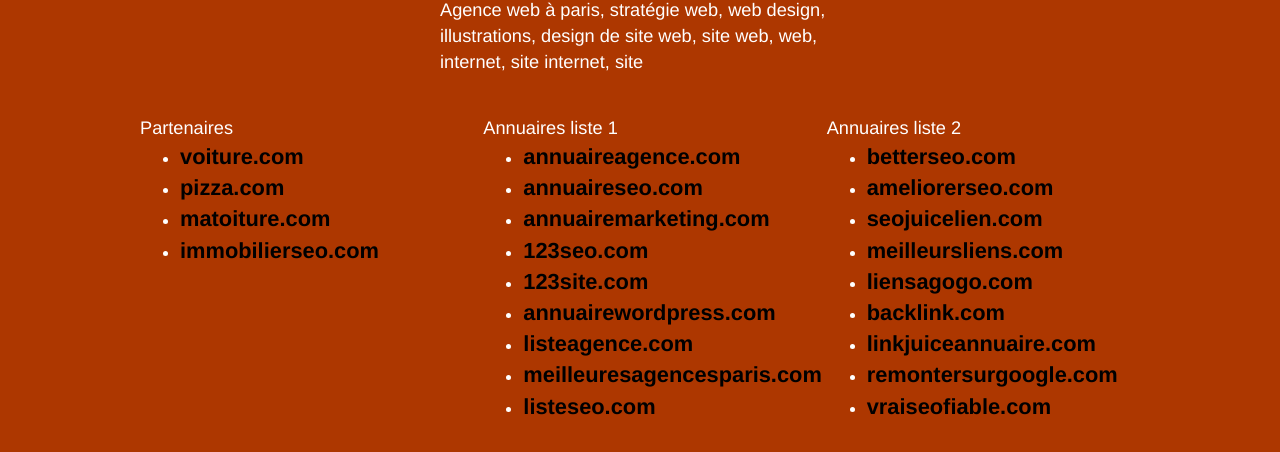
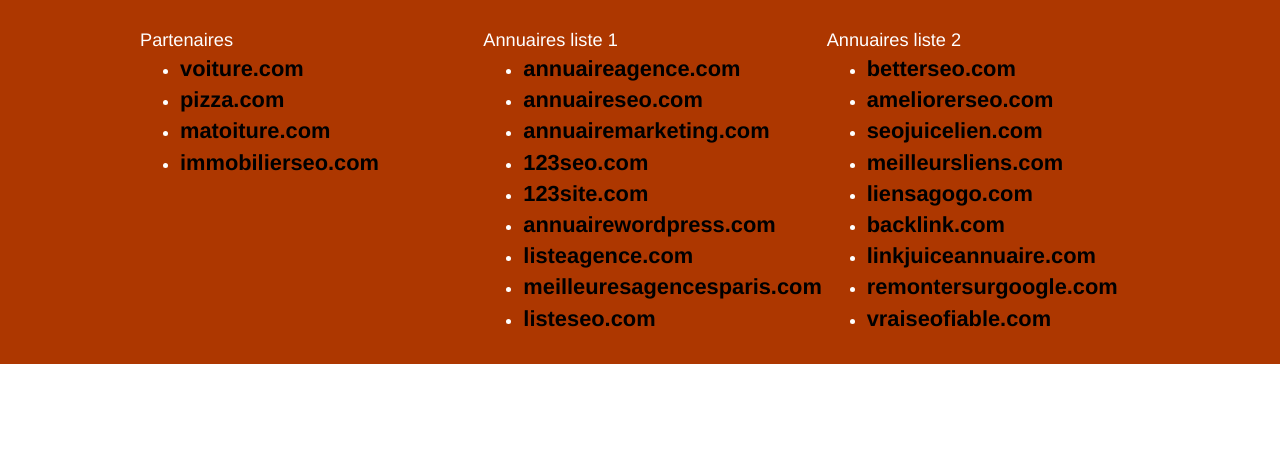
Before and after one commit to nitaka/DjaroudiKarim_4_05102021, a plain HTML site: page index.html in a window 1280 px wide. Shown: the part 3764-4216 px from the top of the page. After the commit the page ends 4128 px from the top, so only its background shows below. Drawn offline with Linux system fonts and the light colour scheme.

Commit message:
Maj footer

```diff
--- a/index.html
+++ b/index.html
@@ -2,7 +2,7 @@
 <html lang="fr">
 <head>
 	<meta charset="utf-8">
-	<meta name="keywords" content="seo, google, site web, site internet, agence design paris, agence design, agence design,agence design,agence design,agence design,agence design,agence design,agence design,agence design">
+	<meta name="keywords" content="seo, google, site web, site internet, agence design paris,Agence web à paris, stratégie web, web design, illustrations, design de site web, web, internet, site internet">
 	<meta name="description" content="La chouette agence est une entreprises de web design basée sur Lyon qui aide les entreprises à devenir attractive et visibles sur internet">
 	<meta data-react-helmet="true" name="robots" content="index" />
 	<meta name="viewport" content="width=device-width, initial-scale=1.0, viewport-fit=cover">
@@ -234,7 +234,6 @@
 							<a class="social" href="index.html"><span class="fa fa-instagram icon-md"></span></a>
 						</div>
 					</div>
-					<div class="keywords" style="color: #fff">Agence web à paris, stratégie web, web design, illustrations, design de site web, site web, web, internet, site internet, site</div>
 				</div>
 				<div class="row">
 					<div class="col-sm-4">
--- a/style.css
+++ b/style.css
@@ -707,6 +707,7 @@ p {
 .social {
     max-width: 400px;
     margin: auto auto auto auto;
+    padding-bottom: 30px;
 }
 
 h2 {
```
Also changed, not shown: 1 other file.
